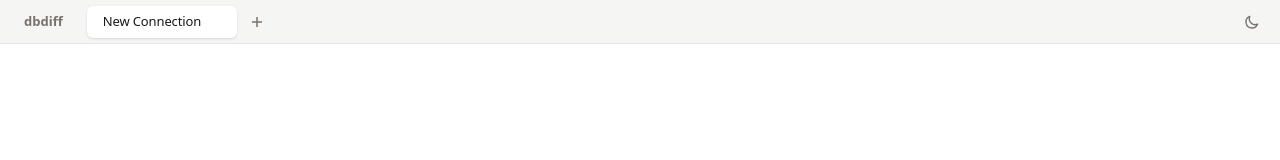
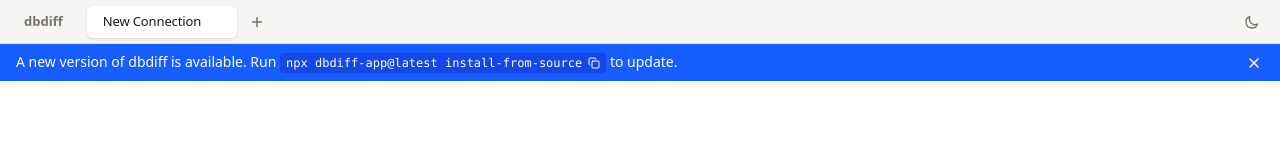
Before and after one commit to louislva/dbdiff, a React (Vite) app: page / in a window 1280 px wide. Shown: the top 160 px of the page. Built offline with nearby package versions, Linux system fonts and the light colour scheme; no server answers.

Commit message:
update banner

```diff
--- a/src/App.tsx
+++ b/src/App.tsx
@@ -24,6 +24,7 @@
   CommandPalette,
   DatabaseSwitcher,
   ScanSuccessModal,
+  UpdateBanner,
 } from "./components";
 import type {
   DatabaseConfig,
@@ -428,6 +429,7 @@
         activeDatabaseConfig={activeDatabaseConfig}
         hideMenus={isElectronMac}
       />
+      <UpdateBanner />
 
       {activeTab?.databaseConfigId && (
         <InnerTabBar
--- /dev/null
+++ b/src/components/UpdateBanner.tsx
@@ -0,0 +1,42 @@
+import { useState } from "react";
+import { X, Copy, Check } from "lucide-react";
+
+const UPDATE_COMMAND = "npx dbdiff-app@latest install-from-source";
+
+export function UpdateBanner() {
+  const [updateAvailable, setUpdateAvailable] = useState(true);
+  const [dismissed, setDismissed] = useState(false);
+  const [copied, setCopied] = useState(false);
+
+  // TODO: Add update check logic here
+
+  if (!updateAvailable || dismissed) return null;
+
+  function handleCopy() {
+    navigator.clipboard.writeText(UPDATE_COMMAND);
+    setCopied(true);
+    setTimeout(() => setCopied(false), 2000);
+  }
+
+  return (
+    <div className="flex items-center justify-between px-4 py-2 bg-blue-600 text-white text-sm">
+      <span>
+        A new version of dbdiff is available. Run{" "}
+        <code
+          onClick={handleCopy}
+          className="inline-flex items-center gap-1.5 bg-blue-700 px-1.5 py-0.5 rounded font-mono text-xs cursor-pointer hover:bg-blue-800 transition-colors"
+        >
+          {UPDATE_COMMAND}
+          {copied ? <Check size={12} /> : <Copy size={12} />}
+        </code>{" "}
+        to update.
+      </span>
+      <button
+        onClick={() => setDismissed(true)}
+        className="ml-4 p-0.5 rounded hover:bg-blue-500 transition-colors"
+      >
+        <X size={16} />
+      </button>
+    </div>
+  );
+}
--- a/src/components/index.ts
+++ b/src/components/index.ts
@@ -15,3 +15,4 @@
 export { DatabaseSwitcher } from "./DatabaseSwitcher";
 export { ScanSuccessModal } from "./ScanSuccessModal";
 export { ErrorBoundary } from "./ErrorBoundary";
+export { UpdateBanner } from "./UpdateBanner";
--- a/src/constants.ts
+++ b/src/constants.ts
@@ -10,3 +10,5 @@
 export const LOCALHOST_SCANNING_ENABLED = true;
 
 export const PAGE_SIZE = 500;
+
+export const APP_VERSION = "0.1.1";
```
Also changed, not shown: 1 other file (tests, documents, lock files or other folders).
